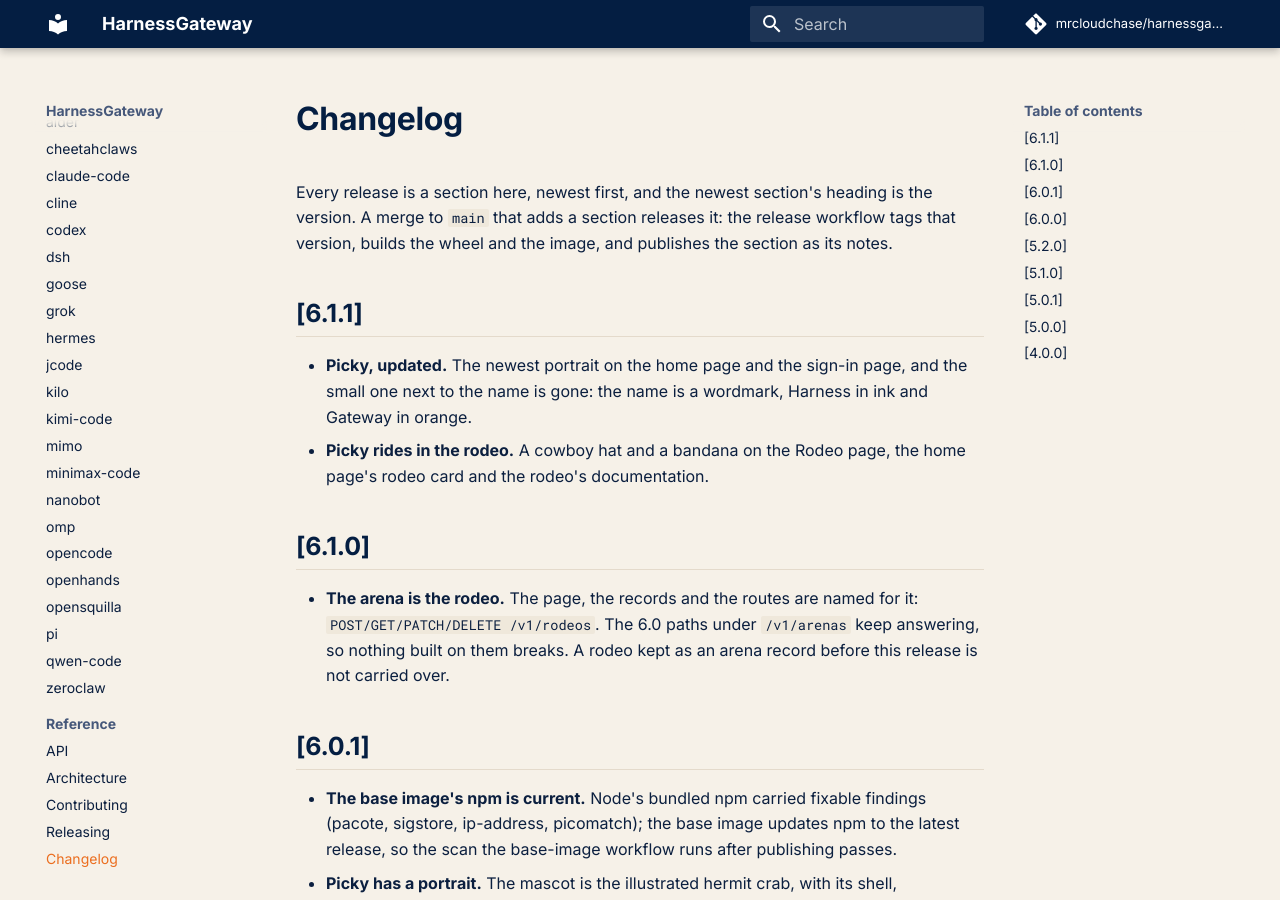
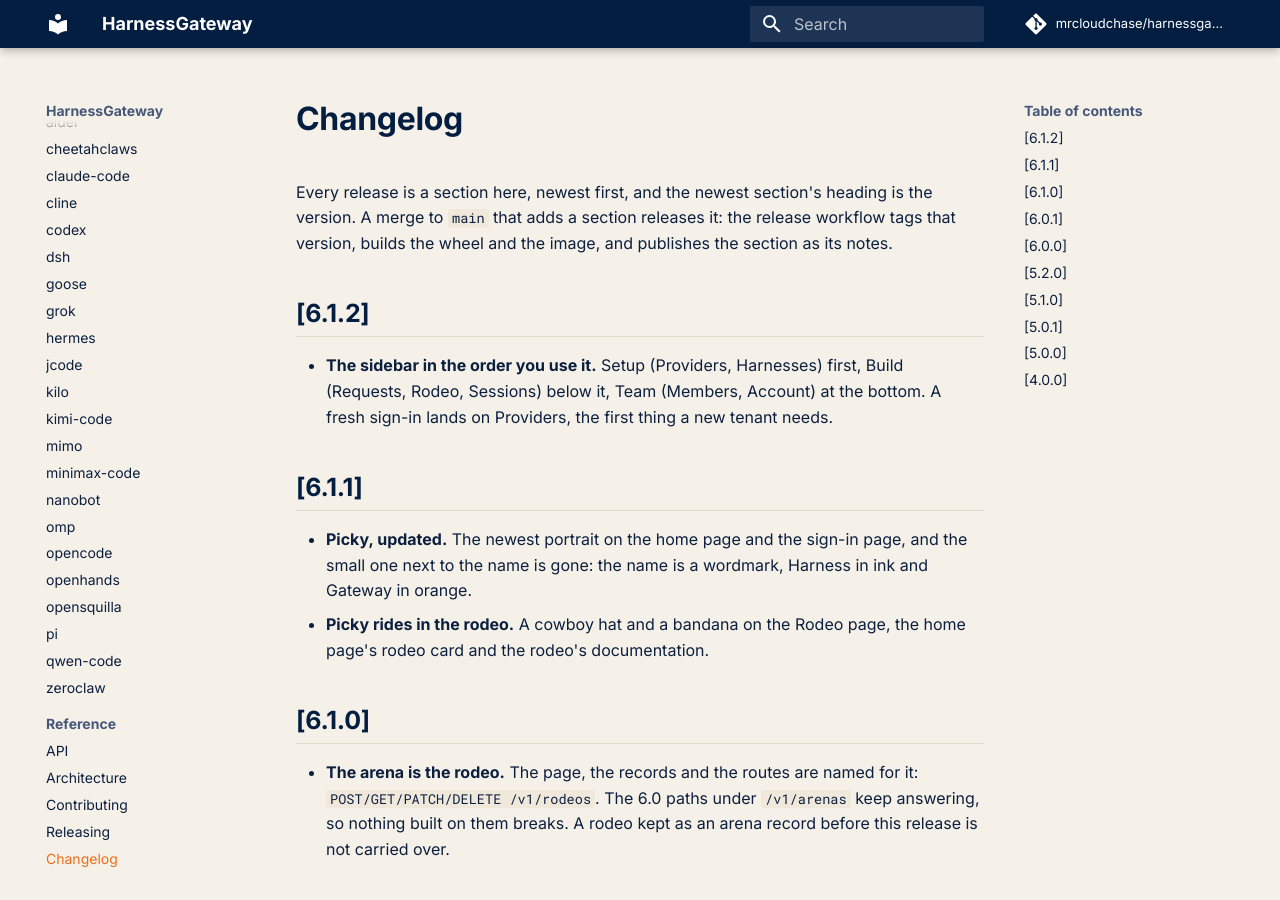
Before and after one commit to mrcloudchase/harness-interface, an MkDocs documentation site: the page built from docs/changelog.md, in a window 1280 px wide and 900 px high. Built offline with MkDocs 1.6.1 and Material for MkDocs 9.7.7, drawn with Linux system fonts in a browser that asks for light colours; comment, search, counter and statistics services are not loaded.

Commit message:
6.1.2: the sidebar in the order you use it
Setup (Providers, Harnesses) first, Build (Requests, Rodeo, Sessions) below it, Team (Members,
Account) at the bottom. A fresh sign-in lands on Providers. The docs' page table follows the
groups, every console screenshot is re-shot with the new order, and the three unreferenced
arena screenshots are gone.

Co-Authored-By: Claude Mythos 5.1 <noreply@anthropic.com>
Claude-Session: https://claude.ai/code/session_01ERRZXAJHGKJWMvAyf4LasW

```diff
--- a/CHANGELOG.md
+++ b/CHANGELOG.md
@@ -3,6 +3,12 @@
 Every release is a section here, newest first, and the newest section's heading is the version.
 A merge to `main` that adds a section releases it: the release workflow tags that version, builds
 the wheel and the image, and publishes the section as its notes.
+
+## [6.1.2]
+
+- **The sidebar in the order you use it.** Setup (Providers, Harnesses) first, Build (Requests,
+  Rodeo, Sessions) below it, Team (Members, Account) at the bottom. A fresh sign-in lands on
+  Providers, the first thing a new tenant needs.
 
 ## [6.1.1]
 
```
Also changed, not shown: docs/app.md (+11 -10 lines), docs/assets/console/account.png, docs/assets/console/arena-leaderboard.png (deleted), docs/assets/console/arena-running.png (deleted), docs/assets/console/arena.png (deleted), docs/assets/console/dashboard.png, docs/assets/console/harnesses.png, docs/assets/console/members.png, docs/assets/console/providers.png, docs/assets/console/requests-done.png, docs/assets/console/requests-running.png, docs/assets/console/sessions.png, 7 other files.
